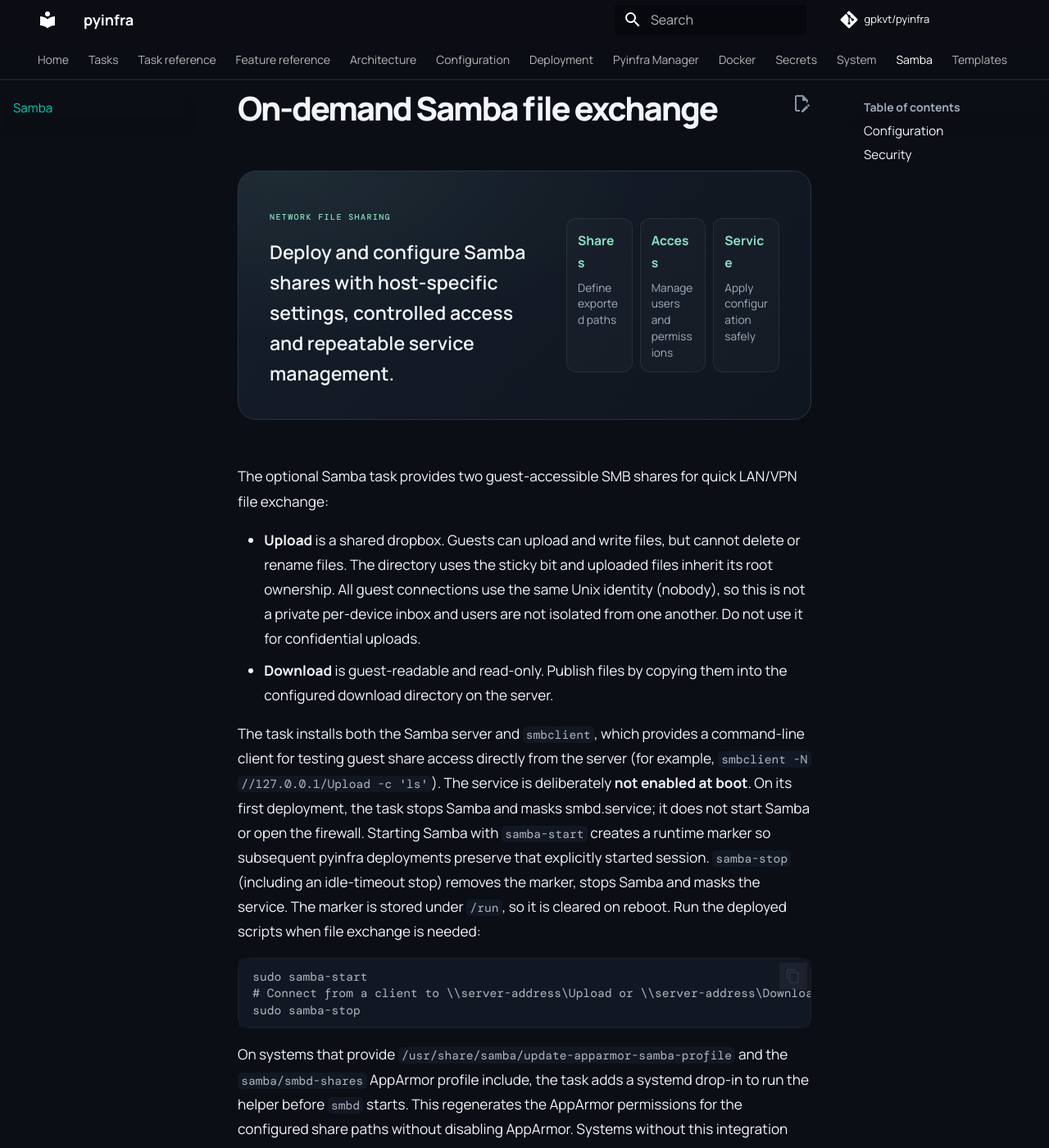
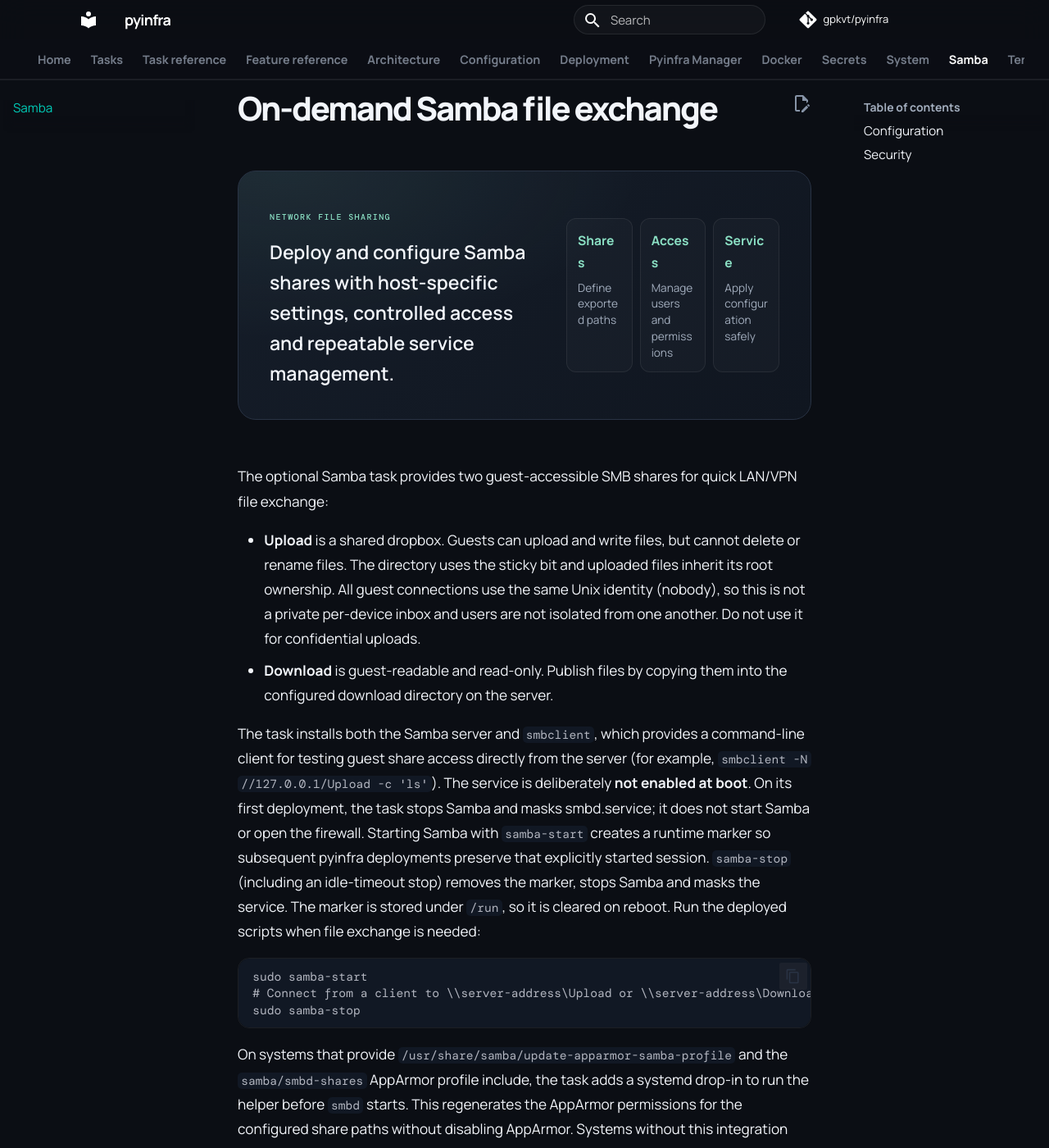
Before and after one commit to gpkvt/pyinfra, an MkDocs documentation site: the page built from docs/samba.md, in a window 1280 px wide and 1400 px high. Shown: the whole window at 82% size. Built offline with MkDocs 1.6.1 and Material for MkDocs 9.7.7, drawn with Linux system fonts in a browser that asks for light colours; some web fonts are replaced; comment, search, counter and statistics services are not loaded.

Commit message:
docs: refine product-style site navigation and chrome

```diff
--- a/docs/stylesheets/extra.css
+++ b/docs/stylesheets/extra.css
@@ -328,3 +328,33 @@ code, pre, .mono { font-family: "DM Mono", ui-monospace, monospace; }
 @media (max-width: 550px) {
   .changelog-card { padding: 21px; }
 }
+
+
+/* Product-style navigation and page chrome, aligned with the pyinfra landing page. */
+.md-header__inner { max-width: var(--landing-max); margin: 0 auto; padding-inline: 24px; }
+.md-header__title { font-weight: 800; letter-spacing: -.04em; }
+.md-tabs__inner { max-width: var(--landing-max); margin: 0 auto; padding-inline: 24px; }
+.md-tabs__link { color: var(--landing-muted); font-size: .72rem; font-weight: 700; }
+.md-tabs__link--active, .md-tabs__link:hover { color: var(--landing-mint); }
+.md-search__form { border: 1px solid #ffffff16; border-radius: 999px; background: #ffffff08; }
+.md-search__input { font-size: .75rem; }
+.md-typeset .md-button { border-radius: 999px; font-weight: 800; }
+.md-typeset .md-button--primary { border-color: var(--landing-mint); background: var(--landing-mint); color: #0c211b; }
+.md-typeset .highlight pre, .md-typeset pre > code { border-radius: 14px; }
+.md-footer-meta { background: #070a10; }
+.md-footer__inner { max-width: var(--landing-max); margin: 0 auto; }
+.md-typeset .landing section { scroll-margin-top: 100px; }
+.md-typeset .landing a:focus-visible, .md-tabs__link:focus-visible, .md-header a:focus-visible {
+  outline: 2px solid var(--landing-mint);
+  outline-offset: 4px;
+  border-radius: 5px;
+}
+@media (max-width: 760px) {
+  .md-header__inner, .md-tabs__inner { padding-inline: 16px; }
+  .md-tabs { overflow-x: auto; }
+  .md-tabs__list { gap: 5px; }
+  .md-tabs__link { padding-inline: 10px; }
+}
+@media (prefers-reduced-motion: reduce) {
+  .feature-card, .action, .task-hub-grid > a { transition: none !important; }
+}
```
